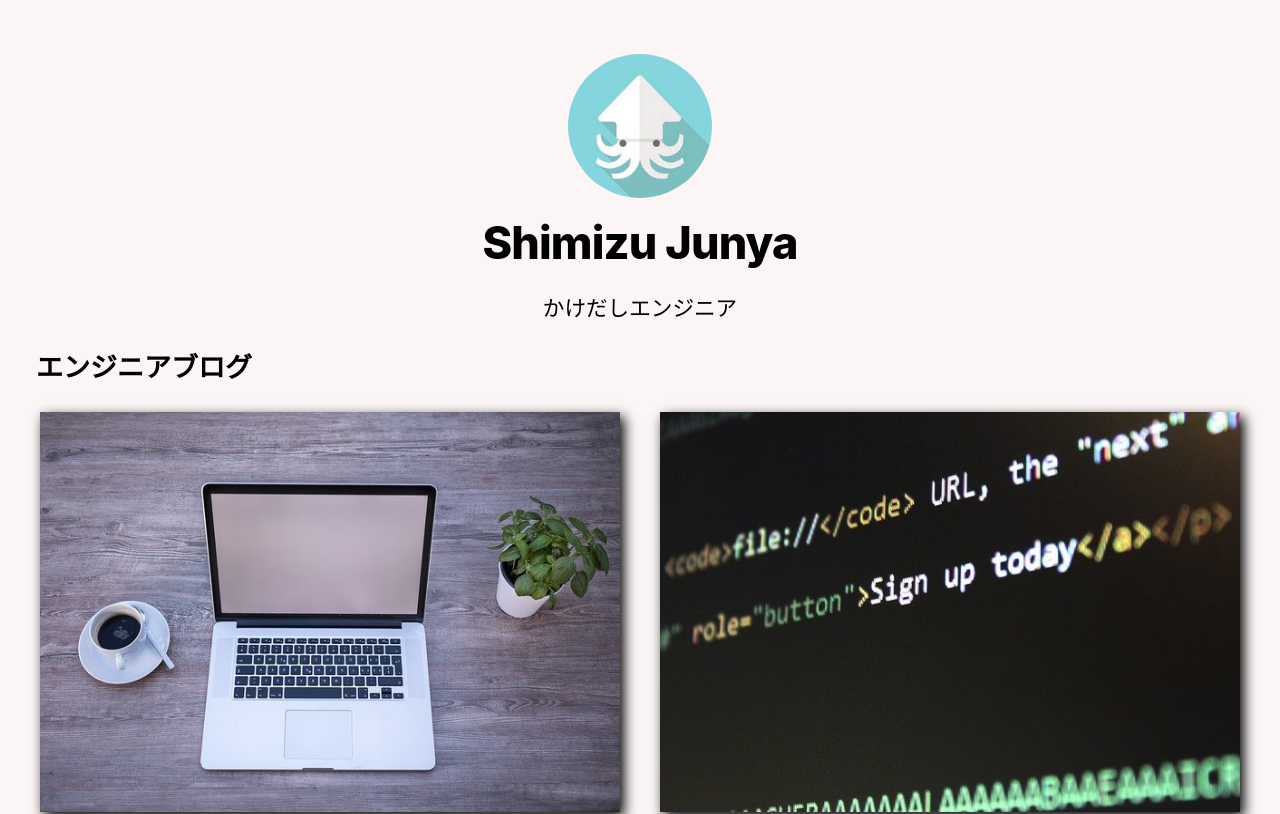
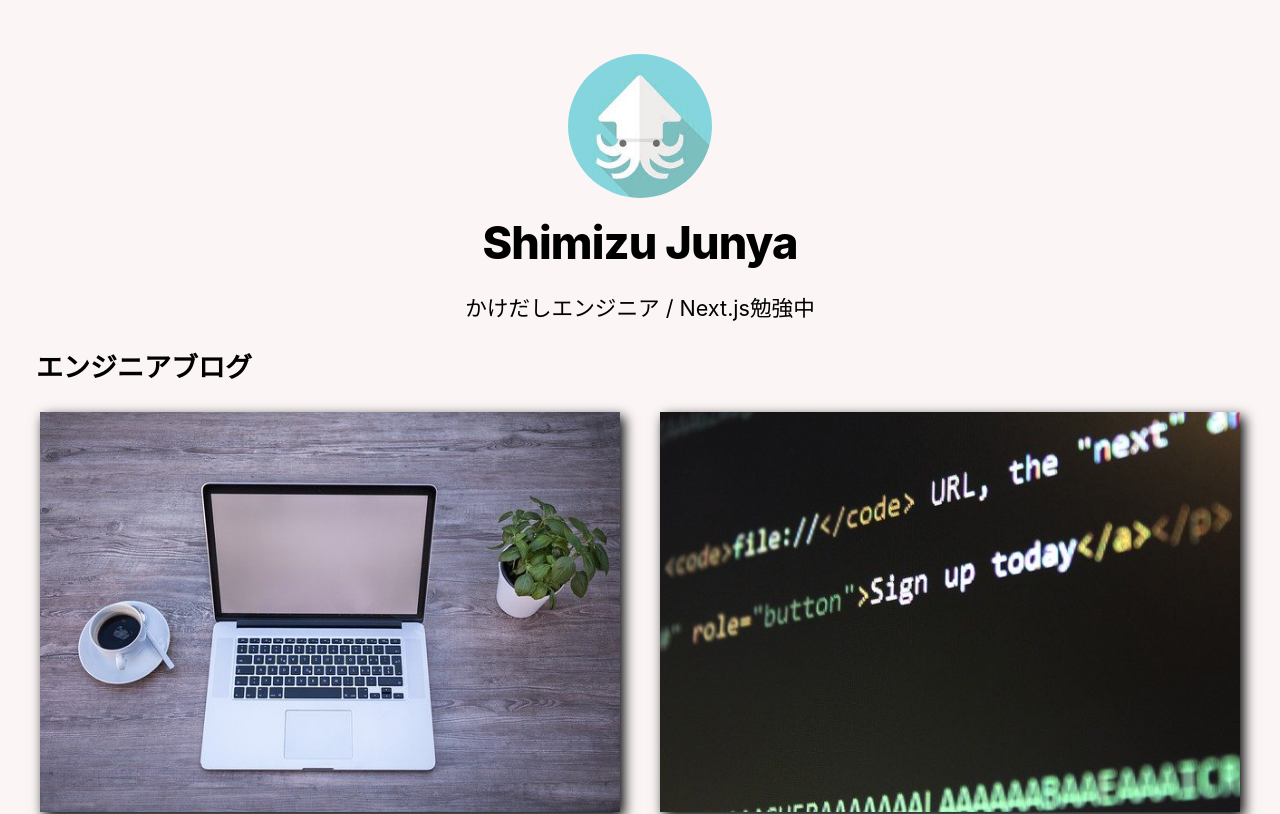
Before and after one commit to j1522158/next-js-microblog, a Next.js app: page / in a window 1280 px wide. Shown: the top 814 px of the page. Built offline with nearby package versions, Linux system fonts and the light colour scheme.

Commit message:
"message fix"

```diff
--- a/pages/index.js
+++ b/pages/index.js
@@ -36,7 +36,7 @@ export default function Home({allPostsData}) {
     </Head>
     <section className={utilStyle.headingMd}>
       <p>
-        かけだしエンジニア
+        かけだしエンジニア / Next.js勉強中
       </p>
     </section>
 
```
